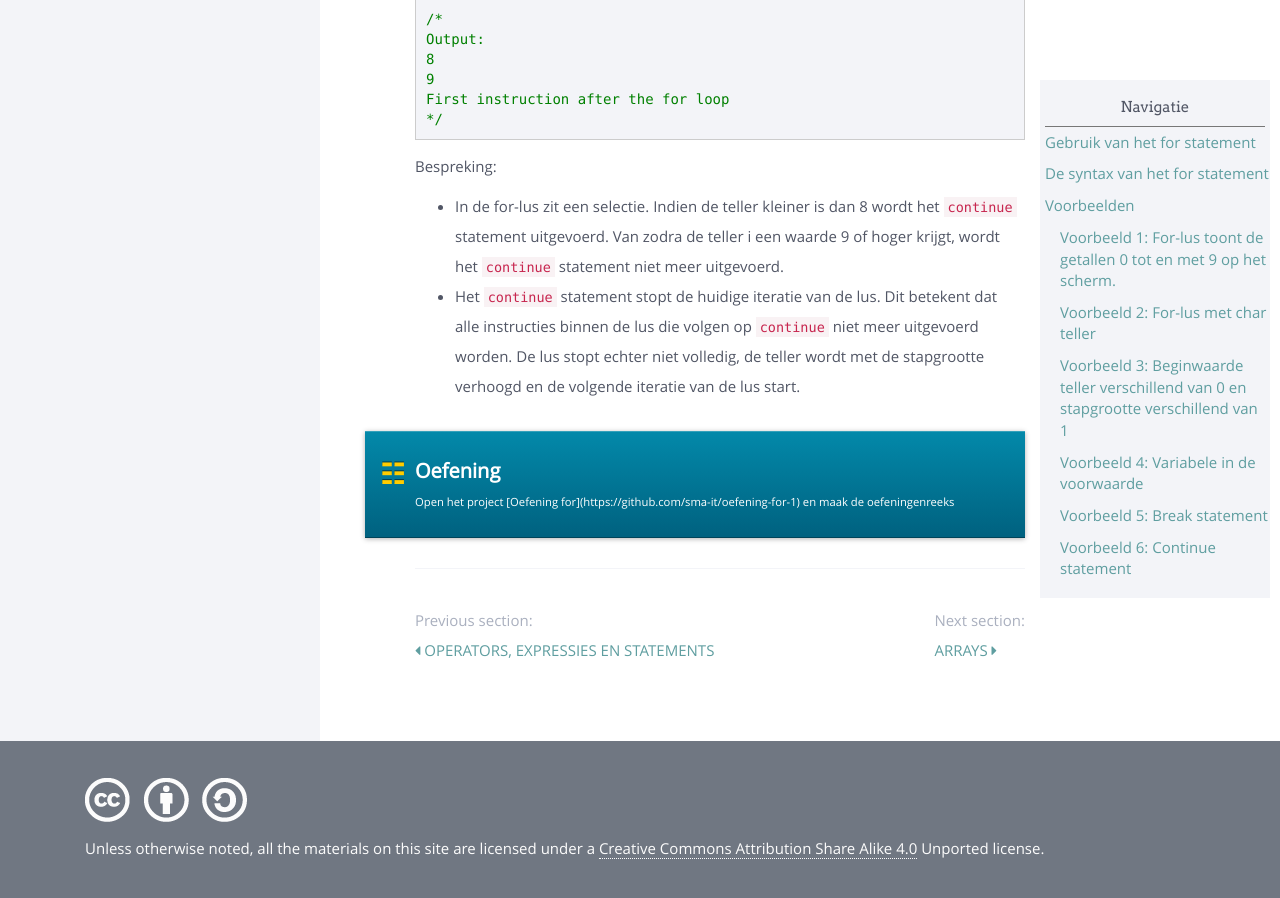
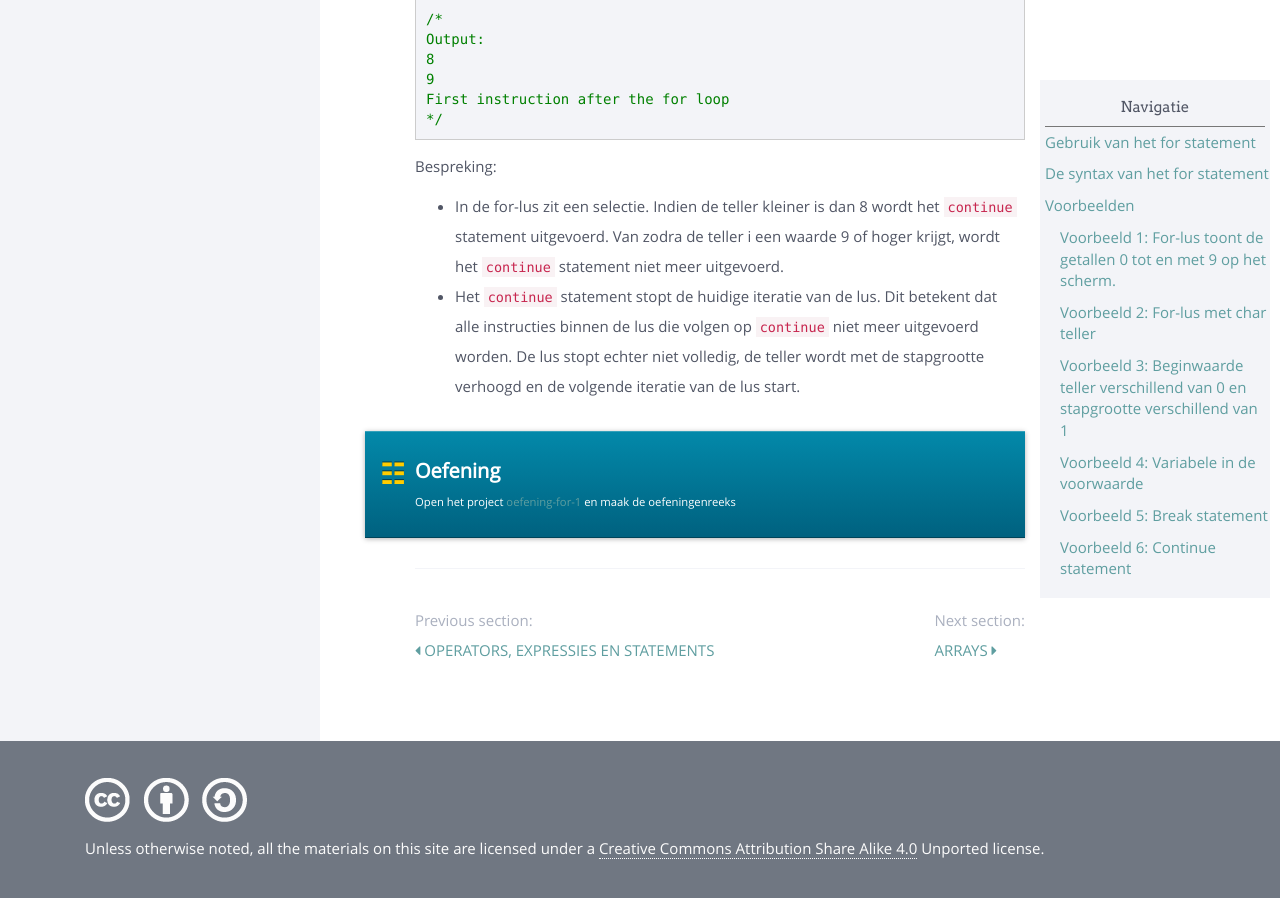
Before and after one commit to sma-it/sma-it.github.io, a Jekyll site: the page built from modules/basics/_posts/2000-01-06-for_statement.md, in a window 1280 px wide and 900 px high, scrolled down 4293 px. Built offline with Jekyll 4.4.1, drawn with Linux system fonts in a browser that asks for light colours; nearby versions of some CDN libraries; some of the changed lines change nothing that is shown.

Commit message:
Added link to exercises

```diff
--- a/modules/basics/_posts/2000-01-06-for_statement.md
+++ b/modules/basics/_posts/2000-01-06-for_statement.md
@@ -166,5 +166,5 @@
 * Het `continue` statement stopt de huidige iteratie van de lus. Dit betekent dat alle instructies binnen de lus die volgen op `continue` niet meer uitgevoerd worden. De lus stopt echter niet volledig, de teller wordt met de stapgrootte verhoogd en de volgende iteratie van de lus start.
 
 <div class="note oefening">
-<p>Open het project [Oefening for](https://github.com/sma-it/oefening-for-1) en maak de oefeningenreeks</p>
+    <p>Open het project <a href="https://github.com/sma-it/oefening-for-1">oefening-for-1</a> en maak de oefeningenreeks</p>
 </div>
```
